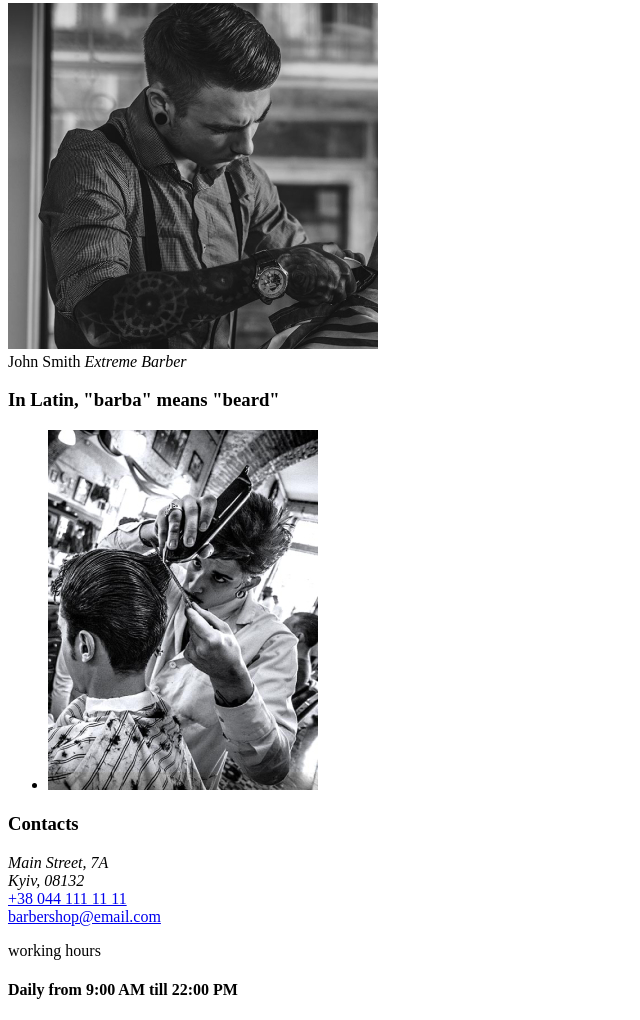
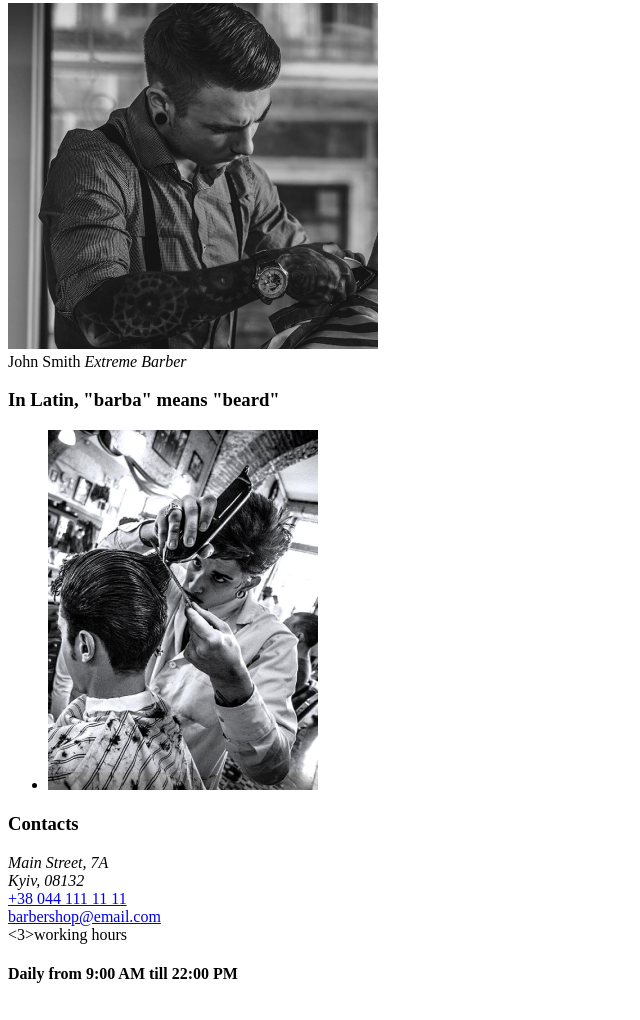
Before and after one commit to Simonkhawam/Barbershop, a plain HTML site: page index.html in a window 1280 px wide. Shown: the part 1660-2680 px from the top of the page, without its empty margins (0-640 px from the left). Drawn offline with Linux system fonts and the light colour scheme.

Commit message:
correcting working hours line, closing tags was made unintentionally by miss attention
<3></3p>
which a the corect code line is
<p></p>

```diff
--- a/index.html
+++ b/index.html
@@ -233,8 +233,8 @@
         <a href="Email:barbershop@email.com">barbershop@email.com</a>
     </section>
 <section>
-    <p>working hours</p>
-    <h4>Daily from 9:00 AM till 22:00 PM</h4>
+    <3>working hours</3 p>
+    <h4>Daily from 9:00  AM till 22:00 PM</h4>
 
 </section>    <!--
         Intotdeauna sa fim atenti ca tag-urile noastre sunt inchise corect, cel mai usor mode de a ne da
```
